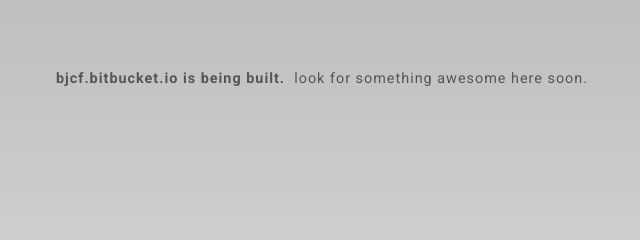
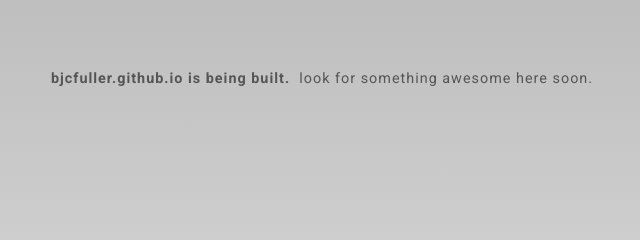
Before and after one commit to bjcfuller/bjcfuller.github.io, a website: page index.html in a window 1280 px wide. Shown: the part 321-561 px from the top of the page, 318-958 px from the left. Drawn offline with Linux system fonts and the light colour scheme.

Commit message:
Update index.html

```diff
--- a/index.html
+++ b/index.html
@@ -39,7 +39,7 @@
         </nav>
 
         <main>
-            <b>bjcf.bitbucket.io is being built.</b>&nbsp;&nbsp;look for something awesome here soon.
+            <b>bjcfuller.github.io is being built.</b>&nbsp;&nbsp;look for something awesome here soon.
         </main>
 
         <footer>
```
